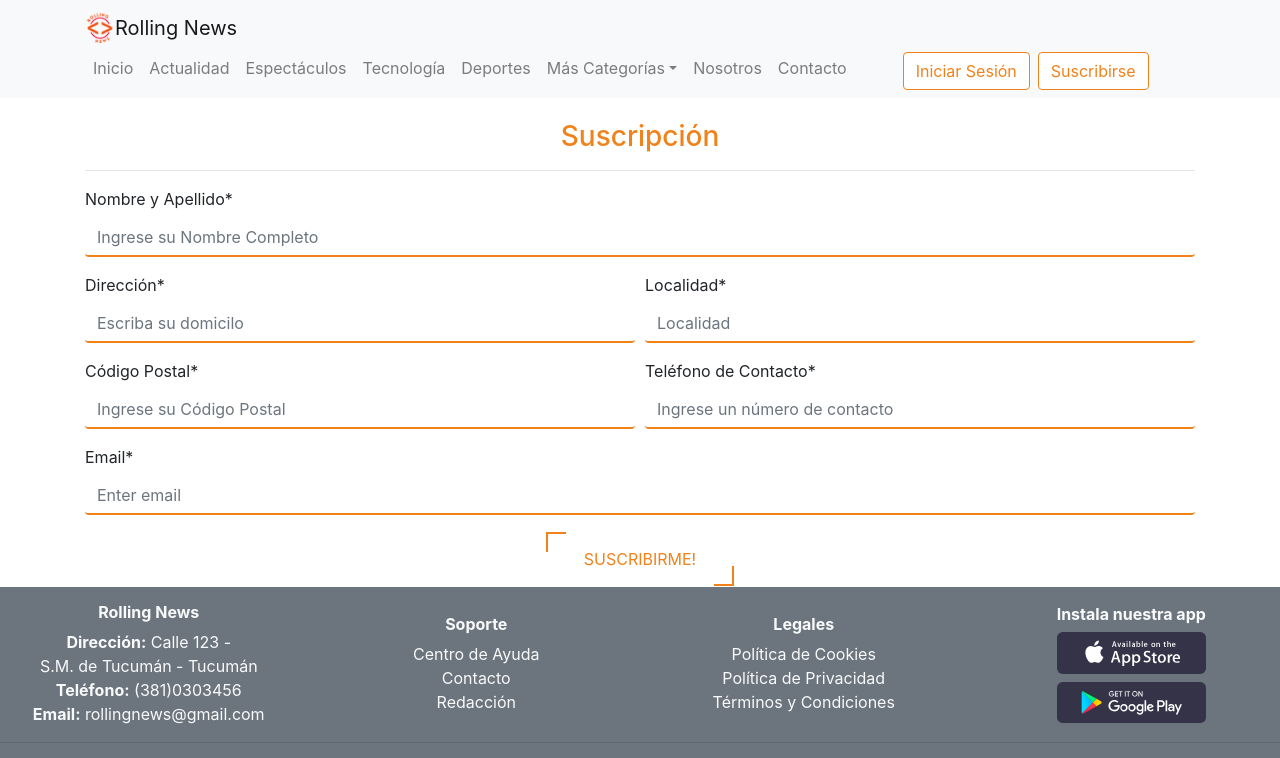
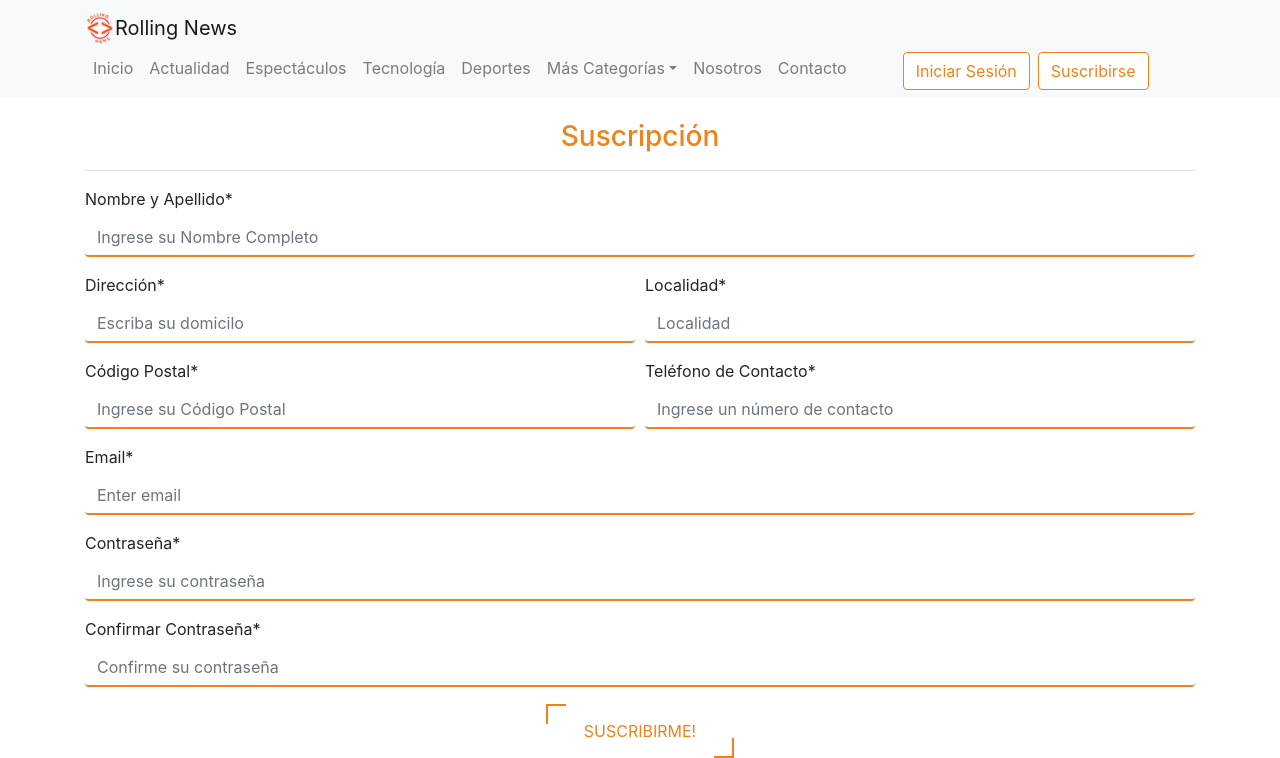
Before and after one commit to slmoran90/RollingNews-Grupo2, a React (Create React App) app: page /suscripcion in a window 1280 px wide. Shown: the top 758 px of the page. Built offline with nearby package versions, Linux system fonts and the light colour scheme; data requests are answered from the project's data file.

Commit message:
termine lo basico de contacto y suscripcion

```diff
--- a/src/components/Contacto.js
+++ b/src/components/Contacto.js
@@ -4,9 +4,10 @@ import emailjs from "emailjs-com";
 import {
   validarEmail,
   validarTextArea,
-    validarConsulta
+  validarConsulta,
+  campoReq,
 } from "../components/common/validaciones";
-import Swal from 'sweetalert2';
+import Swal from "sweetalert2";
 import { withRouter } from "react-router-dom";
 
 const Contacto = () => {
@@ -17,7 +18,8 @@ const Contacto = () => {
   const [tipoConsulta, setTipoConsulta] = useState("");
 
   const enviarMail = (e) => {
-        emailjs.sendForm(
+    emailjs
+      .sendForm(
         "service_9vethkv",
         "template_p8vmf2q",
         e.target,
@@ -33,16 +35,7 @@ const Contacto = () => {
       );
   };
 
-    const campoReq = (nombreCompleto) => {
-        if (nombreCompleto.trim() !== '' && nombreCompleto.length > 6 && isNaN) {
-            setError(false)
-            return;
-        } else {
-            setError(true)
-        }
-     };
-
-    const handleSubmit = (e) => {
+  const handleSubmit = async (e) => {
     e.preventDefault();
     if (
       campoReq(nombreCompleto.trim()) &&
@@ -53,19 +46,15 @@ const Contacto = () => {
       enviarMail(e);
       setError(false);
       Swal.fire(
-                'Enviado!',
-                'Nuestros administradores leerán tu consulta y lo resolverán en breve!',
-                'success'
-              )
-        } else {
+        "Enviado!",
+        "Nuestros administradores leerán tu consulta y lo resolverán en breve!",
+        "success"
+      );
+      e.target.reset();
+    }else {
       setError(true);
-            Swal.fire(
-                'Ocurrio un error',
-                'Inténtelo en unos minutos',
-                'error'
-              );
+          Swal.fire("Ocurrio un error", "Inténtelo en unos minutos", "error");
     }
-        e.target.reset();
   };
 
   return (
@@ -73,7 +62,9 @@ const Contacto = () => {
       <Form.Row>
         <Col className="mx-3">
           <Form onSubmit={handleSubmit}>
-                        <h2 className="text-center formTitulos">¿En qué te podemos ayudar?</h2>
+            <h2 className="text-center formTitulos">
+              ¿En qué te podemos ayudar?
+            </h2>
             <hr />
             <Form.Group>
               <Form.Label>¿que tipo de consulta es? *</Form.Label>
@@ -98,6 +89,7 @@ const Contacto = () => {
                 onChange={(e) => setNombreCompleto(e.target.value)}
                 required
                 minLength={6}
+                maxLength={40}
                 name="nombreCompleto"
                 className="outlineColor"
               />
@@ -110,6 +102,8 @@ const Contacto = () => {
                 onChange={(e) => setEmail(e.target.value)}
                 required
                 name="email"
+                maxLength={40}
+                minLength={10}
                 className="outlineColor"
               />
             </Form.Group>
@@ -126,7 +120,11 @@ const Contacto = () => {
                 className="outlineColor"
               />
             </Form.Group>
-                        <button type="submit" variant="primary" className="w-50 my-4 botonGuardar ">
+            <button
+              type="submit"
+              variant="primary"
+              className="w-50 my-4 botonGuardar "
+            >
               Enviar
             </button>
           </Form>
@@ -152,9 +150,7 @@ const Contacto = () => {
             </div>
             <hr />
             <div>
-                            <h5 className="formTitulos">
-                                Para publicitar en nuestra página
-                            </h5>
+              <h5 className="formTitulos">Para publicitar en nuestra página</h5>
               <p>Sigue este link</p>
             </div>
             <hr />
--- a/src/components/suscripcion/Suscripcion.js
+++ b/src/components/suscripcion/Suscripcion.js
@@ -1,8 +1,14 @@
 import React, { useState } from "react";
 import { Form, Col, Container, Alert } from "react-bootstrap";
-import { validarEmail, validarNumeros } from "../common/validaciones"
+import {
+  validarEmail,
+  validarNumeros,
+  campoReq,
+  validarCodPostal,
+  validarContraseña,
+} from "../common/validaciones";
 import emailjs from "emailjs-com";
-import Swal from 'sweetalert2';
+import Swal from "sweetalert2";
 import { withRouter } from "react-router-dom";
 
 const Suscripcion = () => {
@@ -10,12 +16,15 @@ const Suscripcion = () => {
   const [email, setEmail] = useState("");
   const [localidad, setLocalidad] = useState("");
   const [direccion, setDireccion] = useState("");
-    const [numeros, setNumeros] = useState("")
-    const [codArea, setCodArea] = useState("")
+  const [numeros, setNumeros] = useState("");
+  const [codArea, setCodArea] = useState("");
+  const [contraseña, setContraseña] = useState("");
+  const [confirmar, setConfirmar] = useState("");
   const [error, setError] = useState(false);
 
   const enviarMail = async (e) => {
-        emailjs.sendForm(
+    emailjs
+      .sendForm(
         "service_9vethkv",
         "template_e72jk41",
         e.target,
@@ -31,51 +40,91 @@ const Suscripcion = () => {
       );
   };
 
-    const campoReq = (nombreCompleto) => {
-        if (nombreCompleto.trim() !== '' && nombreCompleto.length > 6 && isNaN) {
-            setError(false)
-            return;
+  const compararContraseña = () => {
+    if (contraseña === confirmar) {
+      return true;
     } else {
-            setError(true)
+      return false;
     }
   };
 
-    const handleSubmit = (e) => {
+  const handleSubmit = async (e) => {
     e.preventDefault();
     if (
       campoReq(nombreCompleto.trim()) &&
       validarEmail(email) &&
       campoReq(localidad) &&
       campoReq(direccion) &&
-            validarNumeros(codArea) &&
-            validarNumeros(numeros)
+      validarCodPostal(codArea) &&
+      validarNumeros(numeros) &&
+      validarContraseña(contraseña) &&
+      validarContraseña(confirmar) &&
+      compararContraseña
     ) {
+      try {
+        const datosSuscrip = {
+          nombreCompleto,
+          email,
+          localidad,
+          direccion,
+          codArea,
+          numeros,
+          contraseña
+        };
+        const configuracion = {
+          method: "POST",
+          headers: {
+            "Content-Type": "application/json",
+          },
+          body: JSON.stringify(datosSuscrip),
+        };
+        const respuesta = await fetch(
+          "http://localhost:4000/api/suscripcion",
+          configuracion
+        );
+        console.log(respuesta);
+        if (respuesta.status === 201) {
+          console.log("salío todo ok");
           enviarMail(e);
           setError(false);
           e.target.reset();
           Swal.fire(
-                'Estas Suscripto a nuestros servicios!',
-                'Nuestros administradores te mandarán un mail de bienvenida!',
-                'success'
+            "Estas Suscripto a nuestros servicios!",
+            "Nuestros administradores te mandarán un mail de bienvenida!",
+            "success"
           );
+        } else if (respuesta.status === 500) {
+          console.log("No está cumpliendo los requerimientos");
+          setError(true);
+          Swal.fire("Ocurrio un error", "Inténtelo en unos minutos", "error");
         } else {
-            setError(true);
-            Swal.fire(
-                'Ocurrio un error',
-                'Inténtelo en unos minutos',
-                'error'
-              );
-
+          console.log("no entró al if, puede estar mal tipeado");
+        }
+      } catch (error) {
+        console.log(error);
+      }
+      e.target.reset();
     }
   };
+
+  // enviarMail(e);
+  //     setError(false);
+  //     e.target.reset();
+  //     Swal.fire(
+  //       "Estas Suscripto a nuestros servicios!",
+  //       "Nuestros administradores te mandarán un mail de bienvenida!",
+  //       "success"
+  //     );
+  //   } else {
+  //     setError(true);
+  //     Swal.fire("Ocurrio un error", "Inténtelo en unos minutos", "error");
 
   return (
     <Container className="margenFondo">
       <h3 className="text-center formTitulos">Suscripción</h3>
-            <hr/>
+      <hr />
       <Form onSubmit={handleSubmit}>
         <Form.Group>
-
           <Form.Label>Nombre y Apellido*</Form.Label>
           <Form.Control
             type="text"
@@ -84,6 +133,8 @@ const Suscripcion = () => {
             onChange={(e) => setNombreCompleto(e.target.value)}
             name="nombreCompleto"
             className="outlineColor"
+            maxLength={40}
+            minLength={6}
           ></Form.Control>
         </Form.Group>
         <Form.Row>
@@ -96,12 +147,21 @@ const Suscripcion = () => {
               onChange={(e) => setDireccion(e.target.value)}
               name="direccion"
               className="outlineColor"
+              maxLength={50}
+              minLength={10}
             ></Form.Control>
           </Form.Group>
           <Form.Group as={Col}>
             <Form.Label>Localidad*</Form.Label>
-                        <Form.Control placeholder="Localidad" required onChange={(e) => setLocalidad(e.target.value)} name="localidad"
+            <Form.Control
+              type="text"
+              placeholder="Localidad"
+              required
+              onChange={(e) => setLocalidad(e.target.value)}
+              name="localidad"
               className="outlineColor"
+              maxLength={50}
+              minLength={10}
             ></Form.Control>
           </Form.Group>
         </Form.Row>
@@ -115,6 +175,8 @@ const Suscripcion = () => {
               onChange={(e) => setCodArea(e.target.value)}
               name="codArea"
               className="outlineColor"
+              maxLength={4}
+              minLength={3}
             ></Form.Control>
           </Form.Group>
           <Form.Group as={Col}>
@@ -126,15 +188,49 @@ const Suscripcion = () => {
               onChange={(e) => setNumeros(e.target.value)}
               name="numeros"
               className="outlineColor"
+              maxLength={10}
+              minLength={10}
             ></Form.Control>
           </Form.Group>
         </Form.Row>
         <Form.Group>
           <Form.Label>Email*</Form.Label>
-                    <Form.Control type="email" placeholder="Enter email" required
+          <Form.Control
+            type="email"
+            placeholder="Enter email"
+            required
             onChange={(e) => setEmail(e.target.value)}
             name="email"
-                        className="outlineColor"/>
+            className="outlineColor"
+            maxLength={40}
+            minLength={10}
+          />
+        </Form.Group>
+        <Form.Group>
+          <Form.Label>Contraseña*</Form.Label>
+          <Form.Control
+            type="password"
+            placeholder="Ingrese su contraseña"
+            required
+            onChange={(e) => setContraseña(e.target.value)}
+            name="contraseña"
+            className="outlineColor"
+            maxLength={12}
+            minLength={8}
+          />
+        </Form.Group>
+        <Form.Group>
+          <Form.Label>Confirmar Contraseña*</Form.Label>
+          <Form.Control
+            type="password"
+            placeholder="Confirme su contraseña"
+            required
+            onChange={(e) => setConfirmar(e.target.value)}
+            name="contraseña"
+            className="outlineColor"
+            maxLength={12}
+            minLength={8}
+          />
         </Form.Group>
         <div className="text-center">
           <button className="botonGuardar" type="submit">
```
Also changed, not shown: src/components/common/Navegacion.js (+4 -5 lines), src/components/common/validaciones.js (+50 -18 lines), src/components/suscripcion/CardSus.js (+39 -20 lines). Lines whose indentation alone changed are shown as unchanged.
